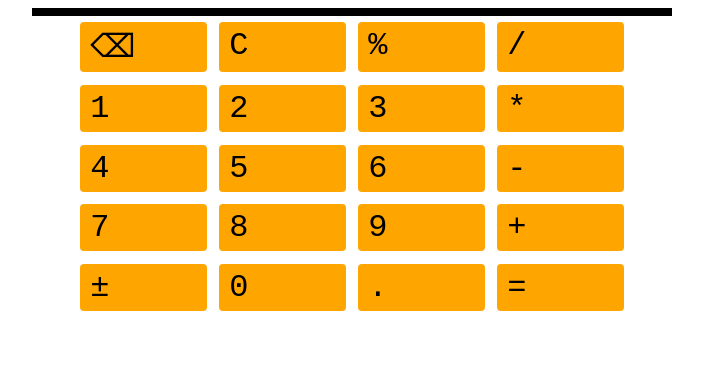
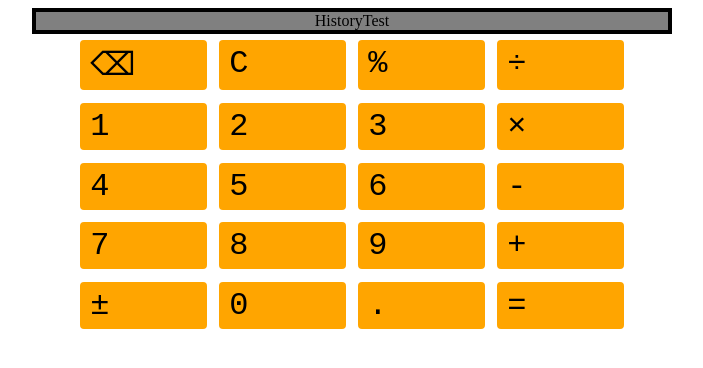
Before and after one commit to Vairiation/calculator, a website built with Vite: page index.html in a window 1280 px wide. Shown: the whole page, without its empty margins (288-991 px from the left). Built offline with nearby package versions, Linux system fonts and the light colour scheme.

Commit message:
Add elements and classes for calculator

```diff
--- a/index.html
+++ b/index.html
@@ -11,45 +11,46 @@
    <div class='container'>
       <div class='calculatorContainer'>
         <div class='calculatorScreen'>
+            <div class='history'>
+              History
+            </div>
+            <div class='readout'>
+              Test
+            </div>
         </div>
         <div class='buttonsContainer'>
-               <div class='inputContainer'>
-                   <div class='row modifiers'>
-                       <button class='deleteBtn'>⌫</button>
-                       <button class='clearBtn'>C</button>
-                       <button class='percentBtn'>%</button>
-                       <button class='function'>/</button>
-                   </div>
-                   <div class='buttonsContainer'>
-                       <div class='row first'>
-                           <button class='number'>1</button>
-                           <button class='number'>2</button>
-                           <button class='number'>3</button>
-                           <button class='function'>*</button>
+          <div class='row first modifiers'>
+              <button class='modifier deleteBtn'>⌫</button>
+              <button class='modifier clearBtn'>C</button>
+              <button class='modifier percentBtn'>%</button>
+              <button class='function divide'>÷</button>
           </div>
           <div class='row second'>
-                           <button class='number'>4</button>
-                           <button class='number'>5</button>
-                           <button class='number'>6</button>
-                           <button class='function'>-</button>
+              <button class='number one'>1</button>
+              <button class='number two'>2</button>
+              <button class='number three'>3</button>
+              <button class='function multiply'>×</button>
           </div>
           <div class='row third'>
-                           <button class='number'>7</button>
-                           <button class='number'>8</button>
-                           <button class='number'>9</button>
-                           <button class='function'>+</button>
+              <button class='number four'>4</button>
+              <button class='number five'>5</button>
+              <button class='number six'>6</button>
+              <button class='function minus'>-</button>
           </div>
-                       <div class='row modifiers extraModifiers'>
+          <div class='row fourth'>
+              <button class='number seven'>7</button>
+              <button class='number eight'>8</button>
+              <button class='number nine'>9</button>
+              <button class='function plus'>+</button>
+          </div>
+          <div class='row fourth modifiers'>
               <button class='modifier'>±</button>
-                           <button class='number'>0</button>
+              <button class='number zero'>0</button>
               <button class='modifier'>.</button>
-                           <button class='function'>=</button>
+              <button class='function equals'>=</button>
           </div>
         </div>
       </div>
     </div>
-       </div>
-
-   </div>
 </body>
 </html>
```
Lines whose indentation alone changed are shown as unchanged.
